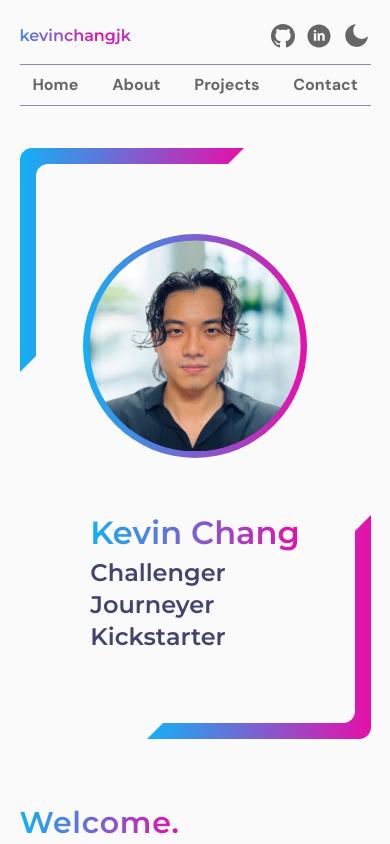
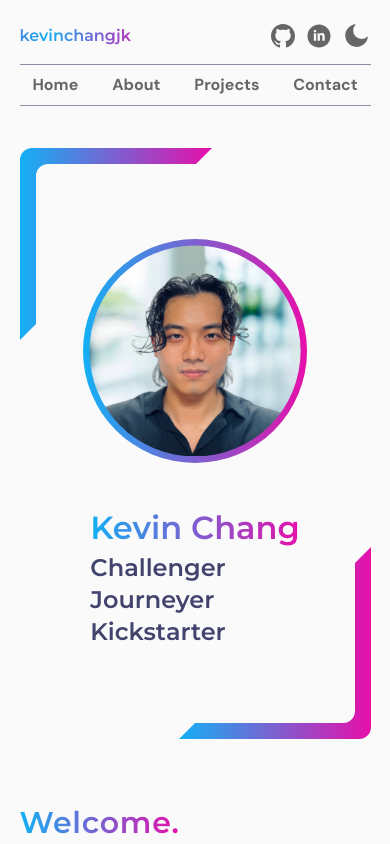
Before and after one commit to kevinchangjk/portfolio, a Next.js app: page / in a window 390 px wide. Shown: the top 844 px of the page. Built offline with nearby package versions, Linux system fonts and the light colour scheme.

Commit message:
ui: change animation plus profile responsiveness

```diff
--- a/components/Logo.tsx
+++ b/components/Logo.tsx
@@ -11,7 +11,7 @@ const shift = keyframes`
     }
   `;
 
-const gradientFlowAnimation = `${shift} 3s linear infinite`;
+const gradientFlowAnimation = `${shift} 5s linear infinite`;
 
 export default function Logo() {
   const { gradientTheme, setGradientTheme } = useAppContext();
--- a/components/MainFrame.tsx
+++ b/components/MainFrame.tsx
@@ -1,6 +1,24 @@
 import { Box, useColorModeValue } from "@chakra-ui/react";
 
 export default function MainFrame({ gradient }: { gradient: string }) {
+  const length = {
+    base: "12rem",
+    sm: "3xs",
+    md: "2xs",
+    lg: "xs",
+    xl: "sm",
+    "2xl": "lg",
+  };
+
+  const thickness = {
+    base: "1rem",
+    sm: "1.25rem",
+    md: "1.5rem",
+    lg: "1.75rem",
+    xl: "2rem",
+    "2xl": "2.25rem",
+  };
+
   return (
     <Box
       position="absolute"
@@ -16,48 +34,18 @@ export default function MainFrame({ gradient }: { gradient: string }) {
         position="absolute"
         top="0rem"
         left="0rem"
-        width={{
-          base: "3xs",
-          sm: "2xs",
-          lg: "xs",
-          "2xl": "sm",
-        }}
-        height={{
-          base: "3xs",
-          sm: "2xs",
-          lg: "xs",
-          "2xl": "sm",
-        }}
-        zIndex="0"
+        width={length}
+        height={length}
+        zIndex="base"
         roundedTopLeft="xl"
         bgImage={gradient}
       />
       <Box
         position="absolute"
-        top={{
-          base: "1rem",
-          sm: "1.25rem",
-          lg: "1.5rem",
-          "2xl": "2rem",
-        }}
-        left={{
-          base: "1rem",
-          sm: "1.25rem",
-          lg: "1.5rem",
-          "2xl": "2rem",
-        }}
-        width={{
-          base: "3xs",
-          sm: "2xs",
-          lg: "xs",
-          "2xl": "sm",
-        }}
-        height={{
-          base: "3xs",
-          sm: "2xs",
-          lg: "xs",
-          "2xl": "sm",
-        }}
+        top={thickness}
+        left={thickness}
+        width={length}
+        height={length}
         zIndex="1"
         bgColor={useColorModeValue("gray.9", "gray.0")}
         roundedTopLeft="xl"
@@ -66,21 +54,11 @@ export default function MainFrame({ gradient }: { gradient: string }) {
         position="absolute"
         top="0rem"
         left="0rem"
-        width={{
-          base: "3xs",
-          sm: "2xs",
-          lg: "xs",
-          "2xl": "sm",
-        }}
-        height={{
-          base: "3xs",
-          sm: "2xs",
-          lg: "xs",
-          "2xl": "sm",
-        }}
+        width={length}
+        height={length}
         zIndex="1"
         borderStyle="solid"
-        borderWidth="2rem"
+        borderWidth={thickness}
         borderColor={useColorModeValue(
           "transparent #FAFAFA #FAFAFA transparent",
           "transparent #191919 #191919 transparent"
@@ -90,48 +68,18 @@ export default function MainFrame({ gradient }: { gradient: string }) {
         position="absolute"
         right="0rem"
         bottom="0rem"
-        width={{
-          base: "3xs",
-          sm: "2xs",
-          lg: "xs",
-          "2xl": "sm",
-        }}
-        height={{
-          base: "3xs",
-          sm: "2xs",
-          lg: "xs",
-          "2xl": "sm",
-        }}
-        zIndex="0"
+        width={length}
+        height={length}
+        zIndex="base"
         roundedBottomRight="xl"
         bgImage={gradient}
       />
       <Box
         position="absolute"
-        right={{
-          base: "1rem",
-          sm: "1.25rem",
-          lg: "1.5rem",
-          "2xl": "2rem",
-        }}
-        bottom={{
-          base: "1rem",
-          sm: "1.25rem",
-          lg: "1.5rem",
-          "2xl": "2rem",
-        }}
-        width={{
-          base: "3xs",
-          sm: "2xs",
-          lg: "xs",
-          "2xl": "sm",
-        }}
-        height={{
-          base: "3xs",
-          sm: "2xs",
-          lg: "xs",
-          "2xl": "sm",
-        }}
+        right={thickness}
+        bottom={thickness}
+        width={length}
+        height={length}
         zIndex="1"
         bgColor={useColorModeValue("gray.9", "gray.0")}
         roundedBottomRight="xl"
@@ -140,21 +88,11 @@ export default function MainFrame({ gradient }: { gradient: string }) {
         position="absolute"
         right="0rem"
         bottom="0rem"
-        width={{
-          base: "3xs",
-          sm: "2xs",
-          lg: "xs",
-          "2xl": "sm",
-        }}
-        height={{
-          base: "3xs",
-          sm: "2xs",
-          lg: "xs",
-          "2xl": "sm",
-        }}
+        width={length}
+        height={length}
         zIndex="1"
         borderStyle="solid"
-        borderWidth="2rem"
+        borderWidth={thickness}
         borderColor={useColorModeValue(
           "#FAFAFA transparent transparent #FAFAFA",
           "#191919 transparent transparent #191919"
--- a/components/Profile.tsx
+++ b/components/Profile.tsx
@@ -97,8 +97,14 @@ export default function Profile() {
             sm: "lg",
             md: "xl",
           }}
+          paddingY={{
+            base: "1rem",
+            sm: "1.5rem",
+            md: "2rem",
+            lg: "2.5rem"
+          }}
           justifyContent="space-evenly"
-          zIndex="sticky"
+          zIndex="docked"
         >
           {displayAvatar()}
           {displayFullAcrostic()}
@@ -113,7 +119,7 @@ export default function Profile() {
             "2xl": "5xl",
           }}
           justify="space-between"
-          zIndex="9"
+          zIndex="docked"
         >
           {displayFullAcrostic()}
           {displayAvatar()}
--- a/pages/contact-me.tsx
+++ b/pages/contact-me.tsx
@@ -12,7 +12,6 @@ import {
   keyframes
 } from "@chakra-ui/react";
 
-
 const shift = keyframes`
     from {
       background-position: 100% 50%;
@@ -22,7 +21,7 @@ const shift = keyframes`
     }
   `;
 
-const gradientFlowAnimation = `${shift} 3s linear infinite`;
+const gradientFlowAnimation = `${shift} 5s linear infinite`;
 
 export default function ContactMe() {
   const { gradientTheme } = useAppContext();
```
